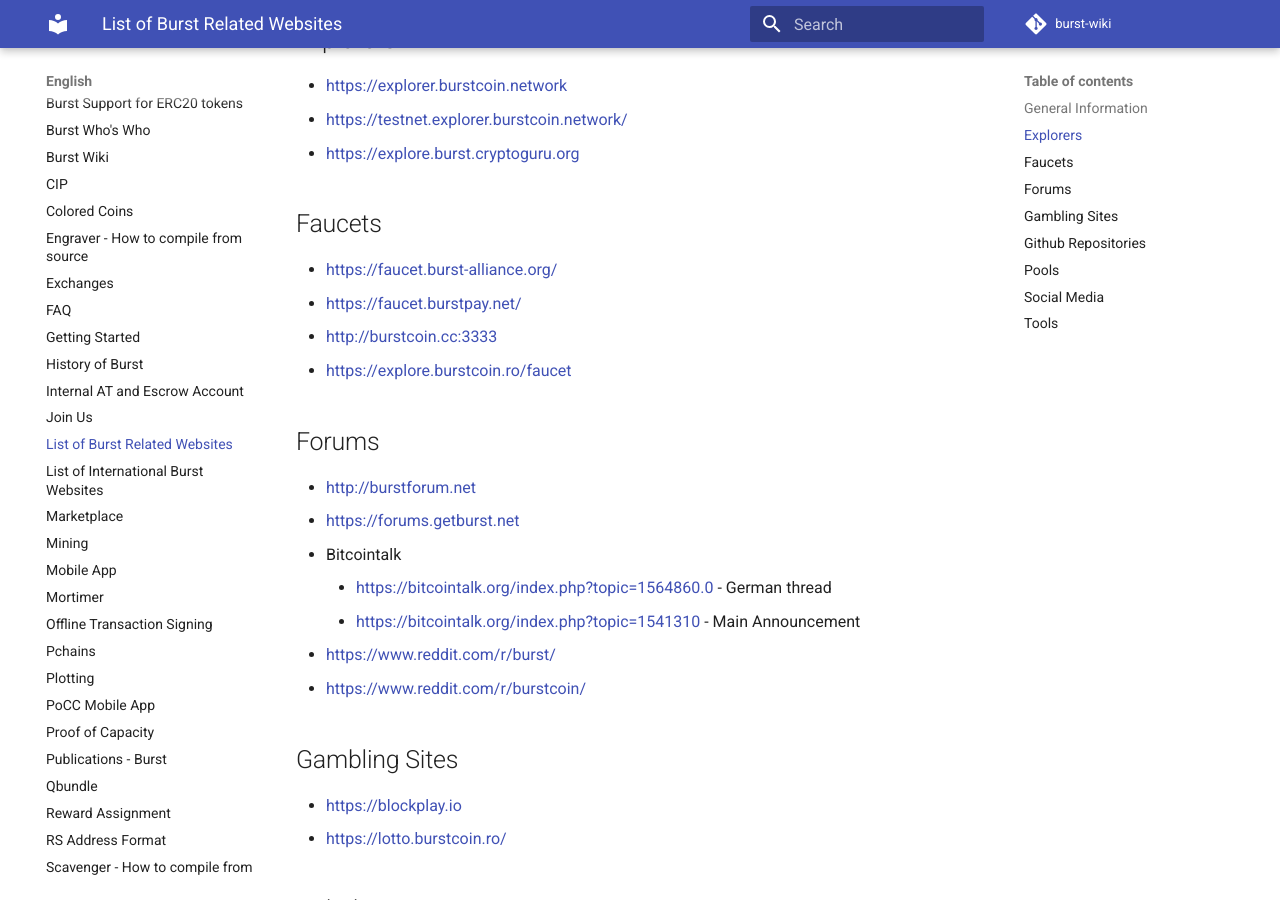
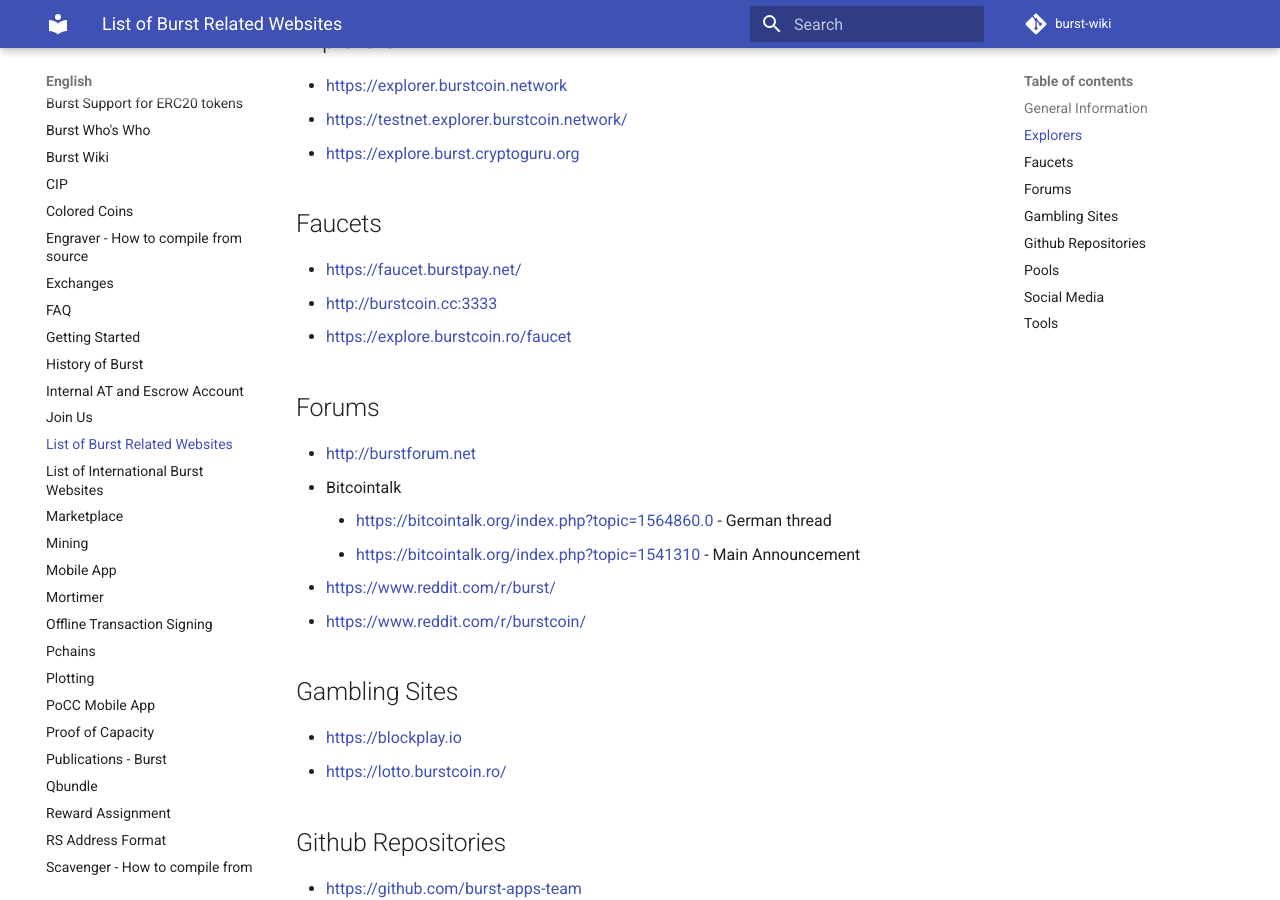
Before and after one commit to burst-apps-team/burst-wiki, an MkDocs documentation site: the page built from docs/en/list-of-burst-related-websites.md, in a window 1280 px wide and 900 px high, scrolled down 581 px. Built offline with MkDocs 1.6.1 and Material for MkDocs 9.7.7, drawn with Linux system fonts in a browser that asks for light colours; comment, search, counter and statistics services are not loaded; old or Windows-style settings are respelled for this version of MkDocs.

Commit message:
Update list-of-burst-related-websites.md

```diff
--- a/docs/en/list-of-burst-related-websites.md
+++ b/docs/en/list-of-burst-related-websites.md
@@ -19,7 +19,6 @@ The Burst community is very heterogeneous. Thus, there is a whole ecosystem of w
 
 ## Faucets
 
--   <https://faucet.burst-alliance.org/>
 -   <https://faucet.burstpay.net/>
 -   <http://burstcoin.cc:3333>
 -   <https://explore.burstcoin.ro/faucet>
@@ -27,7 +26,6 @@ The Burst community is very heterogeneous. Thus, there is a whole ecosystem of w
 ## Forums
 
 -   <http://burstforum.net>
--   <https://forums.getburst.net>
 -   Bitcointalk
     -   <https://bitcointalk.org/index.php?topic=1564860.0> - German thread
     -   <https://bitcointalk.org/index.php?topic=1541310> - Main Announcement
```
